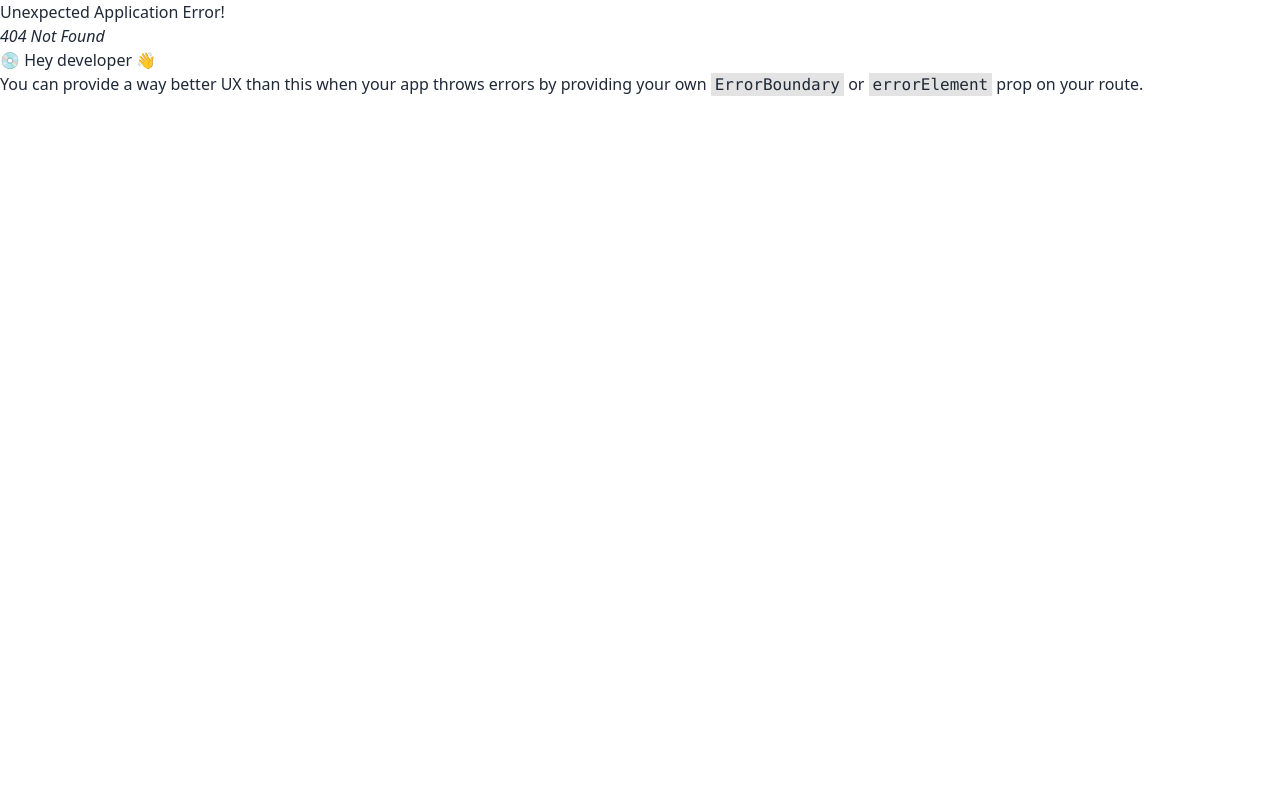
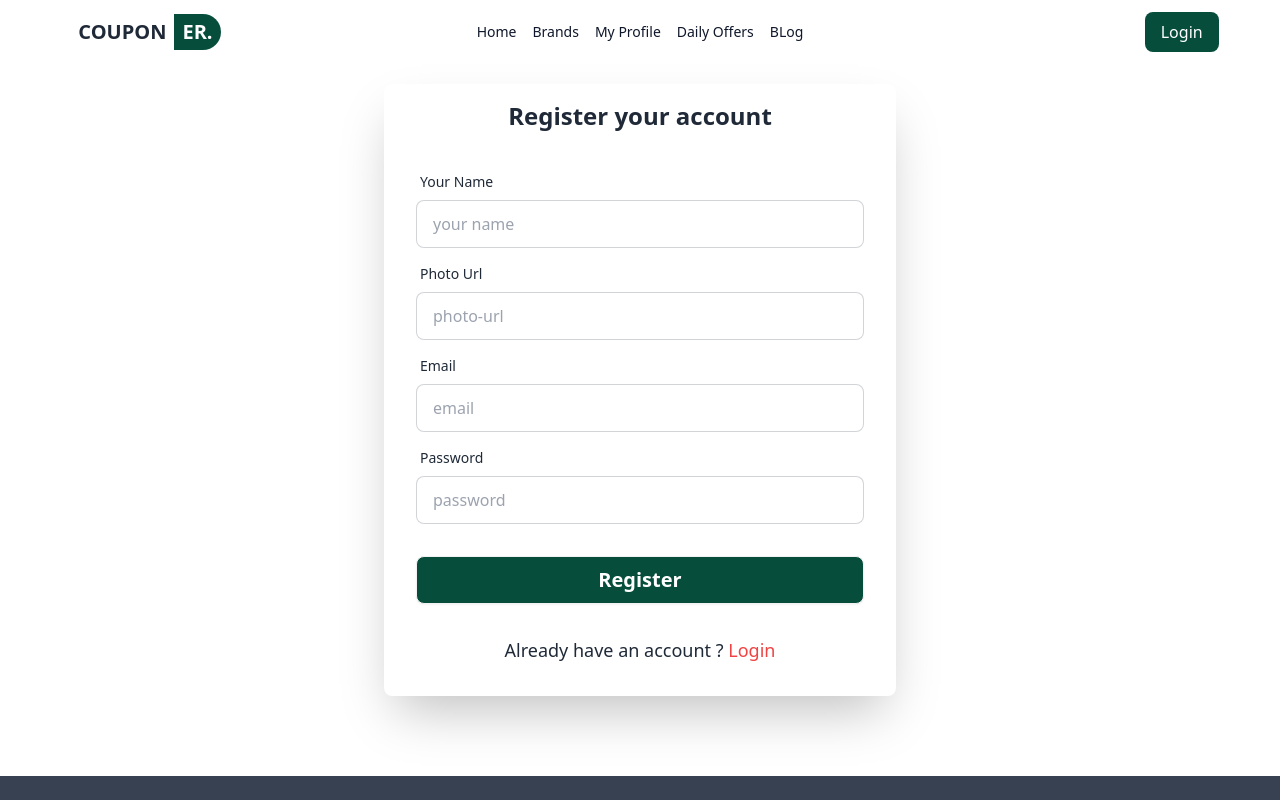
Before and after one commit to chayon1001/coupon-collection, a React (Vite) app: page /auth/register in a window 1280 px wide. Before the commit this address had no page. Shown: the top 800 px of the page. Built offline with nearby package versions, Linux system fonts and the light colour scheme; no server answers.

Commit message:
added the login and logout and also register page

```diff
--- a/package.json
+++ b/package.json
@@ -10,12 +10,14 @@
     "preview": "vite preview"
   },
   "dependencies": {
+    "firebase": "^11.0.2",
     "icons": "^1.0.0",
     "localforage": "^1.10.0",
     "match-sorter": "^8.0.0",
     "react": "^18.3.1",
     "react-dom": "^18.3.1",
     "react-fast-marquee": "^1.6.5",
+    "react-hot-toast": "^2.4.1",
     "react-icons": "^5.3.0",
     "react-router-dom": "^6.28.0",
     "sort-by": "^1.2.0"
--- /dev/null
+++ b/src/Firebase/firebase.config.js
@@ -0,0 +1,18 @@
+// Import the functions you need from the SDKs you need
+import { initializeApp } from "firebase/app";
+// TODO: Add SDKs for Firebase products that you want to use
+// https://firebase.google.com/docs/web/setup#available-libraries
+
+// Your web app's Firebase configuration
+const firebaseConfig = {
+  apiKey: "AIzaSyA_8Xn6zyZMCH1sB9-YmwFgEmCnF_x1vS4",
+  authDomain: "coupon-collecting-34082.firebaseapp.com",
+  projectId: "coupon-collecting-34082",
+  storageBucket: "coupon-collecting-34082.firebasestorage.app",
+  messagingSenderId: "151211987826",
+  appId: "1:151211987826:web:416d6720e8f70a7f5603eb"
+};
+
+// Initialize Firebase
+const app = initializeApp(firebaseConfig);
+export default app;
--- /dev/null
+++ b/src/Provider/AuthProvider.jsx
@@ -0,0 +1,51 @@
+import React, { createContext, useEffect, useState } from 'react';
+import app from '../Firebase/firebase.config';
+import { createUserWithEmailAndPassword, getAuth, onAuthStateChanged, signInWithEmailAndPassword, signOut } from "firebase/auth";
+import  { Toaster } from 'react-hot-toast';
+
+export const AuthContext = createContext();
+const auth = getAuth(app);
+
+const AuthProvider = ({children}) => {
+
+    const [user, setUser] = useState(null)
+
+
+    const createUser =(email,password)=>{
+        return createUserWithEmailAndPassword(auth,email,password);
+    }
+
+    const loginUser = (email, password)=>{
+        return signInWithEmailAndPassword(auth, email, password);
+    }
+
+    const logOut = ()=>{
+        return signOut(auth)
+    }
+
+    const authInfo = {
+        user,
+        setUser,
+        createUser,
+        loginUser,
+        logOut
+    }
+
+    useEffect(()=>{
+        const unSubscribed = onAuthStateChanged(auth, (currentUser)=>{
+            setUser(currentUser)
+        })
+        return()=>{
+            unSubscribed()
+        }
+    },[])
+    return (
+        <AuthContext.Provider value={authInfo}>
+            <Toaster></Toaster>
+            {children}
+
+        </AuthContext.Provider>
+    );
+};
+
+export default AuthProvider;
--- a/src/components/Brands/Brands.jsx
+++ b/src/components/Brands/Brands.jsx
@@ -22,9 +22,10 @@ const Brands = () => {
     const handleViewCoupons = (brandId) => {
         if (isLoggedIn) {
             navigate(`/brand-details/${brandId}`);
-        } else {
-            navigate("/login");
         }
+        // else {
+        //     navigate("/login");
+        // }
     };
 
     return (
--- /dev/null
+++ b/src/components/Login/Login.jsx
@@ -0,0 +1,64 @@
+import React, { useContext } from 'react';
+import { Link, useNavigate } from 'react-router-dom';
+import { AuthContext } from '../../Provider/AuthProvider';
+import toast from 'react-hot-toast';
+
+
+const Login = () => {
+    const navigate = useNavigate()
+    const {loginUser, setUser} = useContext(AuthContext)
+
+    const handleSubmit = (e)=>{
+        e.preventDefault();
+        const form = e.target;
+
+        const email = form.email.value;
+        const password = form.password.value;
+
+        console.log(email, password);
+
+        loginUser(email, password)
+        .then((result)=>{
+            const user = result.user;
+            setUser(user);
+           navigate('/')
+
+        })
+        .catch((error) => {
+            const errorCode = error.code;
+            const errorMessage = error.message;
+            toast.error('Login is not okay please try again !');
+          });
+
+    }
+    return (
+        <div className=" mt-5 rounded-lg bg-base-100 w-full max-w-lg mx-auto shrink-0 shadow-2xl">
+
+            <h2 className='text-2xl font-semibold text-center pt-4'>Login your account</h2>
+            <form onSubmit={handleSubmit} className="card-body">
+                <div className="form-control">
+                    <label className="label">
+                        <span className="label-text">Email</span>
+                    </label>
+                    <input type="email" name='email' placeholder="email" className="input input-bordered" required />
+                </div>
+                <div className="form-control">
+                    <label className="label">
+                        <span className="label-text">Password</span>
+                    </label>
+                    <input type="password" name='password' placeholder="password" className="input input-bordered" required />
+
+                </div>
+                <label className="label">
+                    <a href="#" className="label-text-alt link link-hover">Forgot password?</a>
+                </label>
+                <div className="form-control mt-6">
+                    <button className="btn bg-emerald-900 text-white text-xl">Login</button>
+                </div>
+            </form>
+            <p className='text-lg text-center pb-8'>Don't have an account ? <Link className='text-red-500' to='/auth/register'>Register</Link></p>
+        </div>
+    );
+};
+
+export default Login;
--- a/src/components/Navbar/Navbar.jsx
+++ b/src/components/Navbar/Navbar.jsx
@@ -1,10 +1,13 @@
-import React from 'react';
-import { NavLink } from 'react-router-dom';
+import React, { useContext } from 'react';
+import { Link, NavLink } from 'react-router-dom';
 import { FaDailymotion, FaHome, FaTags, FaUser } from "react-icons/fa";
+import { AuthContext } from '../../Provider/AuthProvider';
 
 const Navbar = () => {
+
+    const { user, logOut } = useContext(AuthContext)
     return (
-        <div className="navbar bg-base-100 container mx-auto">
+        <div className="navbar bg-base-100 w-11/12 mx-auto">
             <div className="navbar-start">
                 <div className="dropdown">
                     <div tabIndex={0} role="button" className="btn btn-ghost lg:hidden">
@@ -96,6 +99,10 @@ const Navbar = () => {
                 </div>
                 <a className="btn btn-ghost text-xl">COUPON <span className='bg-emerald-900 text-white rounded-r-full p-1 px-2'>ER.</span></a>
             </div>
+                {user && user.email}
+            <div>
+
+            </div>
             <div className="navbar-center hidden lg:flex">
                 <ul className=" space-x-4 menu-horizontal px-1">
                     <li>
@@ -171,7 +178,10 @@ const Navbar = () => {
                 </ul>
             </div>
             <div className="navbar-end">
-                <a className="btn">Login</a>
+                {
+                    user && user?.email ? <button onClick={logOut} className="px-4 py-2 bf bg-emerald-900 rounded-lg text-white">Log-Out</button> : <Link to='/auth/login' className="px-4 py-2 bf bg-emerald-900 rounded-lg text-white" >Login
+                </Link>
+              }
             </div>
         </div>
     );
--- /dev/null
+++ b/src/components/Register/Register.jsx
@@ -0,0 +1,79 @@
+import React, { useContext } from 'react';
+import { Link, useNavigate } from 'react-router-dom';
+import AuthProvider, { AuthContext } from '../../Provider/AuthProvider';
+import toast from 'react-hot-toast';
+
+
+const Register = () => {
+    const navigate = useNavigate()
+    const {createUser, setUser} = useContext(AuthContext);
+
+    const handleSubmit = (e)=>{
+        e.preventDefault();
+
+        const form = new FormData(e.target)
+
+        const name = form.get('name')
+        const photo = form.get('photo')
+        const email = form.get('email')
+        const password = form.get('password')
+
+        console.log({name, photo, email, password})
+
+        createUser(email, password)
+        .then((result) => {
+
+            const user = result.user;
+            setUser(user);
+            navigate('/')
+
+
+          })
+          .catch((error) => {
+            const errorCode = error.code;
+            const errorMessage = error.message;
+
+            toast.error('Register is not okay please try again !');
+          });
+    }
+    return (
+        <div className=" mt-5 rounded-lg bg-base-100 w-full max-w-lg mx-auto shrink-0 shadow-2xl">
+
+            <h2 className='text-2xl font-semibold text-center pt-4'>Register your account</h2>
+            <form onSubmit={handleSubmit} className="card-body">
+                <div className="form-control">
+                    <label className="label">
+                        <span className="label-text">Your Name</span>
+                    </label>
+                    <input type="text" name='name' placeholder="your name" className="input input-bordered" required />
+                </div>
+
+                <div className="form-control">
+                    <label className="label">
+                        <span className="label-text">Photo Url</span>
+                    </label>
+                    <input type="text" name='photo' placeholder="photo-url" className="input input-bordered" required />
+                </div>
+                <div className="form-control">
+                    <label className="label">
+                        <span className="label-text">Email</span>
+                    </label>
+                    <input type="email" name='email' placeholder="email" className="input input-bordered" required />
+                </div>
+                <div className="form-control">
+                    <label className="label">
+                        <span className="label-text">Password</span>
+                    </label>
+                    <input type="password" name='password' placeholder="password" className="input input-bordered" required />
+
+                </div>
+                <div className="form-control mt-6">
+                    <button className="btn bg-emerald-900 text-white text-xl">Register</button>
+                </div>
+            </form>
+            <p className='text-lg text-center pb-8'>Already have an account ? <Link className='text-red-500' to='/auth/login'>Login</Link></p>
+        </div>
+    );
+};
+
+export default Register;
```
Also changed, not shown: src/main.jsx (+8 -1 lines), src/routes/Router.jsx (+10 -0 lines), 1 other file (tests, documents, lock files or other folders). Lines whose indentation alone changed are shown as unchanged.
